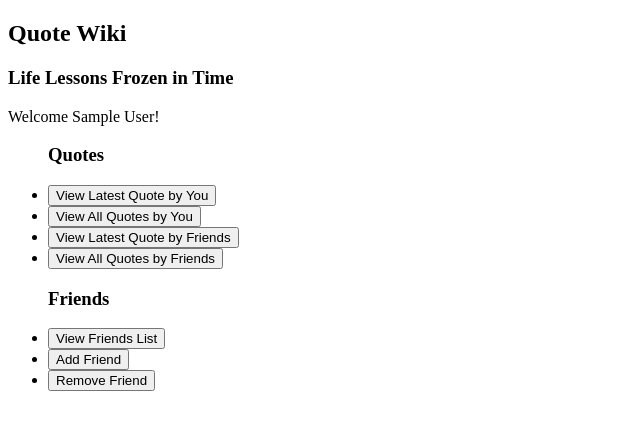
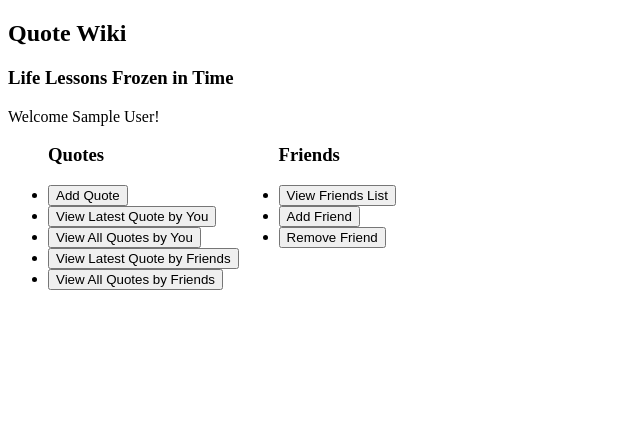
Before and after one commit to eslamif/Database-Final-Project-initial, a PHP site: page /myhost-exemple/members.php in a window 1280 px wide. Shown: the top 430 px of the page, without its empty margins (0-640 px from the left). Run offline with PHP 8.4, Linux system fonts and the light colour scheme; the visitor is signed in with stand-in values (Sample User, id 1); some libraries are stand-ins or nearby versions.

Commit message:
Added 'Add Quote' HTML layout, less images. Next - store into database.

```diff
--- a/src/jsFunctions.js
+++ b/src/jsFunctions.js
@@ -136,3 +136,8 @@ function validateRegForm() {
 	else
 		return false;
 }
+
+//Unhide Add Quote Form
+function unhideAddQuote() {
+	$('#newQuoteForm').css("display", "block");
+}
--- a/src/members.php
+++ b/src/members.php
@@ -24,6 +24,7 @@ else if (isset($_SESSION['loggedIn']) && $_SESSION['loggedIn'] == true){
 <html>
 <head>
 	<meta charset="utf-8">
+	<link rel="stylesheet" type="text/css" href="style.css">
 	<title>Wiki Quote</title>
 </head>
 
@@ -39,6 +40,7 @@ else if (isset($_SESSION['loggedIn']) && $_SESSION['loggedIn'] == true){
 	<div id="quotesMenu">
 		<ul>
 			<h3>Quotes</h3>
+			<li><input type='button' value='Add Quote' onClick='unhideAddQuote()';></li>
 			<li><input type='button' value='View Latest Quote by You'></li>
 			<li><input type='button' value='View All Quotes by You'></li>
 			<li><input type='button' value='View Latest Quote by Friends'></li>
@@ -55,7 +57,33 @@ else if (isset($_SESSION['loggedIn']) && $_SESSION['loggedIn'] == true){
 		</ul>
 	</div>
 
+	<!-- Add New Quote -->
+	<div id="newQuoteForm" style="display: none;">
+		<form id="newQuote">
+		<legend>Please complete the following</legend>
+			<ul>
+				<li>
+					<label>Title:</label>
+					<input id="quote_title" type="text" name="quote_title" onblur="validateQuoteTitle()">
+					<label>(20 or less letters)</label>
+				</li>
 
+				<li>
+					<label>Quote:</label>
+					<textarea id="quote_meaning" rows="4" cols="50" name="quote_meaning" form="newQuote"
+					placeholder="Enter Quote..."></textarea>
+					<label>(50 or less characters)</label>
+				</li>
+
+				<li>
+					<label>Topic:</label>
+					<input id="quote_topic" type="text" name="quote_topic" onblur="validateQuoteTitle()"
+					placeholder="What topic to file under?">
+					<input type="button" value="View Your Existing Topics">
+				</li>
+			</ul>
+		</form>
+	</div>
 
 	<script type="text/javascript" src="http://localhost/myhost-exemple/Final%20Project/src/jquery.js"></script>
 	<script type="text/javascript" src="http://localhost/myhost-exemple/Final%20Project/src/jsFunctions.js"></script>
--- /dev/null
+++ b/src/style.css
@@ -0,0 +1,15 @@
+#quotesMenu {
+	float:left;
+}
+
+#friendsMenu {
+	float:left;
+}
+
+#newQuoteForm {
+	clear: both;
+}
+
+#newQuoteForm  textarea {
+	text-align: justify;
+}
```
Also changed, not shown: 2 other files.
